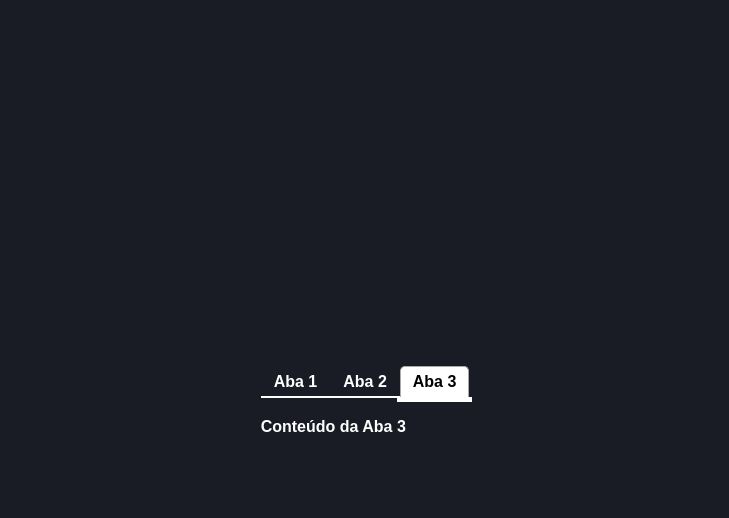
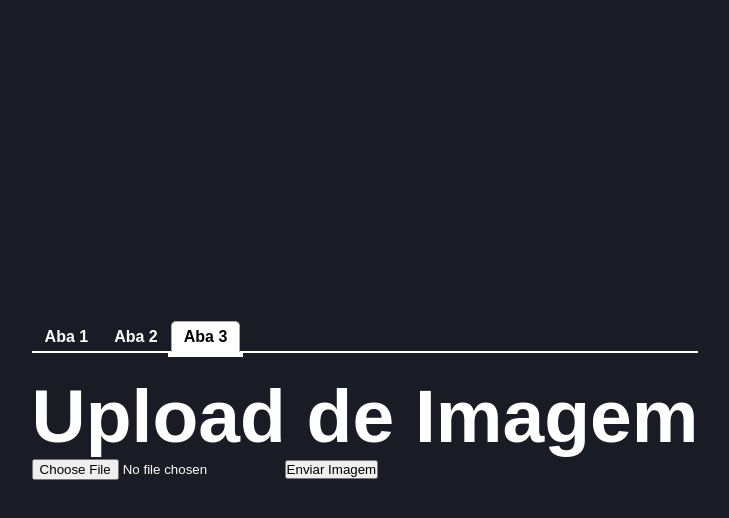
Before and after one commit to K4OSs/Leitor-de-Placa-WEB-II, a React (Create React App) app: page / in a window 1280 px wide. Both pictures are taken after a click on the tab "Aba 3". Shown: the top 518 px of the page, without its empty margins (275-1004 px from the left). Built offline with nearby package versions, Linux system fonts and the light colour scheme; no server answers.

Commit message:
Adição de uma nova função para upload de imagemn (Cadastro de placa)

```diff
--- a/src/App.jsx
+++ b/src/App.jsx
@@ -1,98 +1,111 @@
-
 import { useState } from 'react';
-import {FiSearch} from 'react-icons/fi';
+import { FiSearch } from 'react-icons/fi';
 import './styles.css';
 import { Tab, Tabs, TabList, TabPanel } from 'react-tabs';
 import './styles/react-tabs.css'; // Importe o estilo padrão da biblioteca
 import axios from 'axios';
 
-const apiUrl = process.env.REACT_APP_API_URL || 'http://localhost:3000';
+const apiUrl = process.env.REACT_APP_API_URL || 'http://localhost:3001';
 
 export default function App() {
+    const [input, setInput] = useState('');
+    const [placa, setPlaca] = useState({});
+    const [imagem, setImagem] = useState(null);
+    const [mensagem, setMensagem] = useState('');
 
-    const [input, setInput] = useState('')
-    const [placa, setPlaca] = useState({})
-//    const [relatorio, setRelatorio] = useState(null)
-
-    async function handleSearchPlaca(){
+    async function handleSearchPlaca() {
         console.log(input);
-        if(input === ''){
-            alert('Preencha o número da placa')
+        if (input === '') {
+            alert('Preencha o número da placa');
             return;
         }
 
-        try{
+        try {
             const response = await axios({
-                method:'get',
-                url:`${apiUrl}/consulta/${input}`
+                method: 'get',
+                url: `${apiUrl}/consulta/${input}`,
             });
 
-            console.log(response)
-            setPlaca(response.data[0])
-            setInput('')
-
-        }catch(error){
-
-            if(error.response.status === 404){
-                alert('Placa não encontrada no banco de dados')
-            }else{
+            console.log(response);
+            setPlaca(response.data[0]);
+            setInput('');
+        } catch (error) {
+            if (error.response.status === 404) {
+                alert('Placa não encontrada no banco de dados');
+            } else {
                 alert('Erro ao buscar a placa');
             }
 
-            setInput('')
+            setInput('');
             console.log(error);
         }
     }
 
-    async function gerarRelatorio(){
+    async function gerarRelatorio() {
         console.log(input);
-        if(input === ''){
-            alert('Preencha o nome da cidade')
+        if (input === '') {
+            alert('Preencha o nome da cidade');
             return;
         }
 
-        try{
+        try {
             const response = await axios({
-                method:'get',
-                url:`${apiUrl}/relatorio/cidade/${input}`,
+                method: 'get',
+                url: `${apiUrl}/relatorio/cidade/${input}`,
                 responseType: 'blob',
+                timeout: 10000,
             });
 
-            // Cria um URl temporário para o arquivo PDF
-            const url = window.URL.createObjectURL(new Blob([response.data], { type: 'application/pdf' }));
-
-            // Cria um link de download
+            const url = window.URL.createObjectURL(new Blob([response.data]));
             const link = document.createElement('a');
             link.href = url;
             link.setAttribute('download', `relatório_${input}.pdf`);
-
-            // Adiciona o link ao DOM e simula o clique
             document.body.appendChild(link);
             link.click();
-
-            // Limpa o URL temporário
             document.body.removeChild(link);
             window.URL.revokeObjectURL(url);
 
-            setInput(''); // Limpa o input após o download
-
-        }catch(error){
-            if(error.response && error.response.status === 404){
-                alert('Cidade não encontrada no banco de dados')
-            }else{
+            setInput('');
+        } catch (error) {
+            if (error.response && error.response.status === 404) {
+                alert('Cidade não encontrada no banco de dados');
+            } else {
                 alert('Erro ao buscar a cidade');
             }
 
-            setInput('')
+            setInput('');
             console.log(error);
         }
     }
 
+    async function handleImageUpload(e) {
+        e.preventDefault();
+
+        if (!imagem) {
+            alert('Selecione uma imagem antes de enviar');
+            return;
+        }
+
+        const formData = new FormData();
+        formData.append('imagem', imagem);
+
+        try {
+            const response = await axios.post(`${apiUrl}/cadastroPlaca`, formData, {
+                headers: {
+                    'Content-Type': 'multipart/form-data',
+                },
+            });
+
+            setMensagem(response.data);
+            setImagem(null); // Limpar a imagem após o envio bem-sucedido
+        } catch (error) {
+            console.error('Erro ao enviar a imagem:', error);
+            setMensagem('Erro ao cadastrar a placa. Tente novamente.');
+        }
+    }
 
     return (
-
         <div className='container'>
-
             <Tabs>
                 <TabList>
                     <Tab>Aba 1</Tab>
@@ -100,53 +113,43 @@ export default function App() {
                     <Tab>Aba 3</Tab>
                 </TabList>
 
-                {/* Conteúdo das abas */}
                 <TabPanel>
                     <div>
-                        {/* Conteúdo da Aba 1 */}
                         <h1 className='title'>Buscador de placa</h1>
-
                         <div className='containerInput'>
                             <input
                                 type='text'
                                 placeholder='Digite o número da placa'
                                 value={input}
-                            onChange={(e) => setInput(e.target.value) }
+                                onChange={(e) => setInput(e.target.value)}
                             />
-
                             <button className='buttonSearch' onClick={handleSearchPlaca}>
-                                <FiSearch size={25} color='#FFF'/>
+                                <FiSearch size={25} color='#FFF' />
                             </button>
                         </div>
 
                         {Object.keys(placa).length > 0 && (
-
                             <main className='main'>
                                 <h2>Placa encontrada: {placa.numero}</h2>
-
                                 <span>Cidade: {placa.cidade}</span>
                                 <span>Data/Hora: {placa.dataHora}</span>
                             </main>
                         )}
-
                     </div>
                 </TabPanel>
 
                 <TabPanel>
                     <div>
-                        {/* Conteúdo da Aba 2 */}
                         <h1 className='title'>Relatório PDF</h1>
-
                         <div className='containerInput'>
                             <input
                                 type='text'
                                 placeholder='Digite o nome da cidade'
                                 value={input}
-                            onChange={(e) => setInput(e.target.value) }
+                                onChange={(e) => setInput(e.target.value)}
                             />
-
                             <button className='buttonSearch' onClick={gerarRelatorio}>
-                                <FiSearch size={25} color='#FFF'/>
+                                <FiSearch size={25} color='#FFF' />
                             </button>
                         </div>
                     </div>
@@ -154,14 +157,21 @@ export default function App() {
 
                 <TabPanel>
                     <div>
-                        {/* Conteúdo da Aba 3 */}
-                        <p>Conteúdo da Aba 3</p>
+                        <h1 className='title'>Upload de Imagem</h1>
+
+                        <form onSubmit={handleImageUpload} className='uploadForm'>
+                            <input
+                                type='file'
+                                onChange={(e) => setImagem(e.target.files[0])}
+                                accept='image/*'
+                            />
+                            <button type='submit'>Enviar Imagem</button>
+                        </form>
+
+                        {mensagem && <p>{mensagem}</p>}
                     </div>
                 </TabPanel>
-
             </Tabs>
-
         </div>
-
     );
 }
--- a/src/services/api.js
+++ b/src/services/api.js
@@ -22,9 +22,9 @@ const apiHost = process.env.API_HOST;
 const frontendUrl = process.env.FRONTEND_URL
 
 const corsOptions = {
-  origin: frontendUrl || 'http://localhost:3001', // Altere para a origem permitida no seu caso
+  origin: frontendUrl || 'http://localhost:3000',
   methods: 'GET,HEAD,PUT,PATCH,POST,DELETE',
-  credentials: true, // Habilita o uso de credenciais, se necessário
+  credentials: false, // Habilita o uso de credenciais, se necessário
   optionsSuccessStatus: 204, // Retorna um status 204 para as solicitações OPTIONS
 };
 
```
Lines whose indentation alone changed are shown as unchanged.
